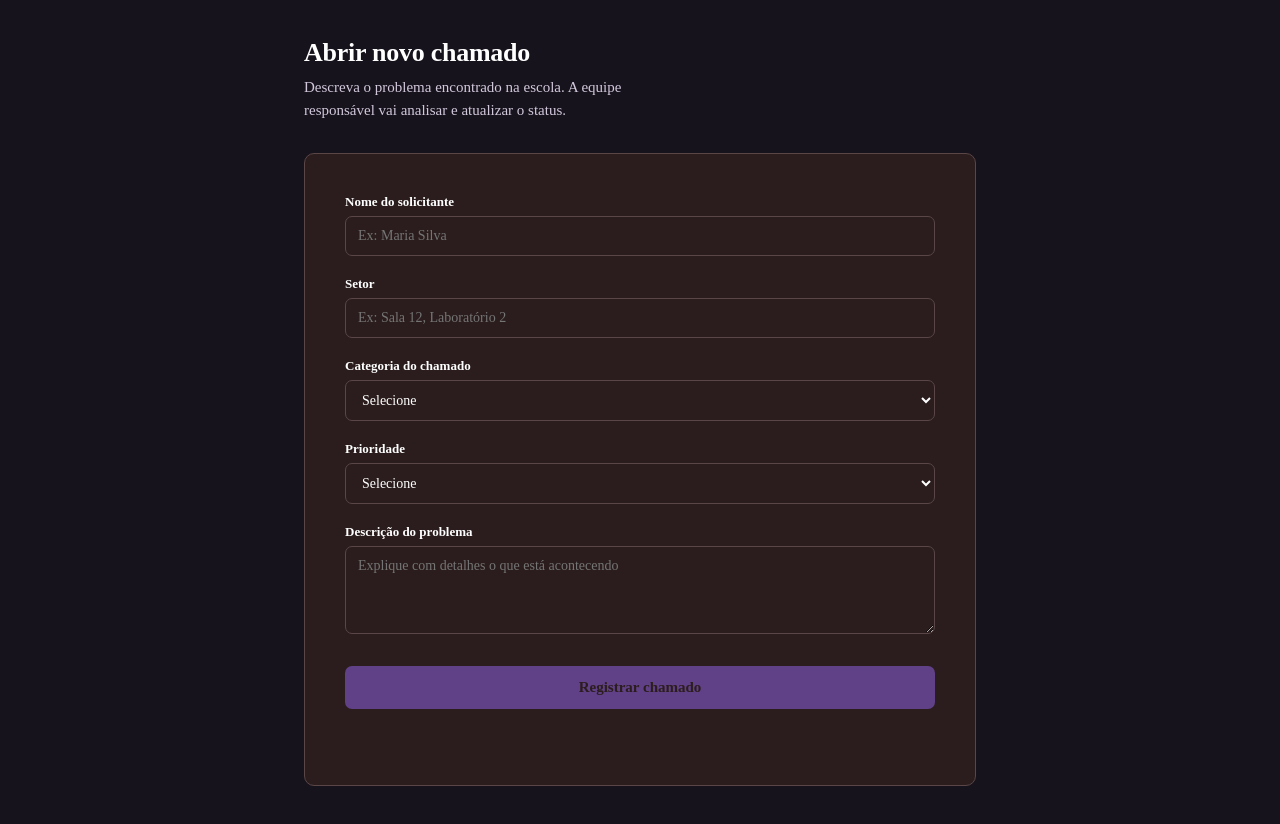
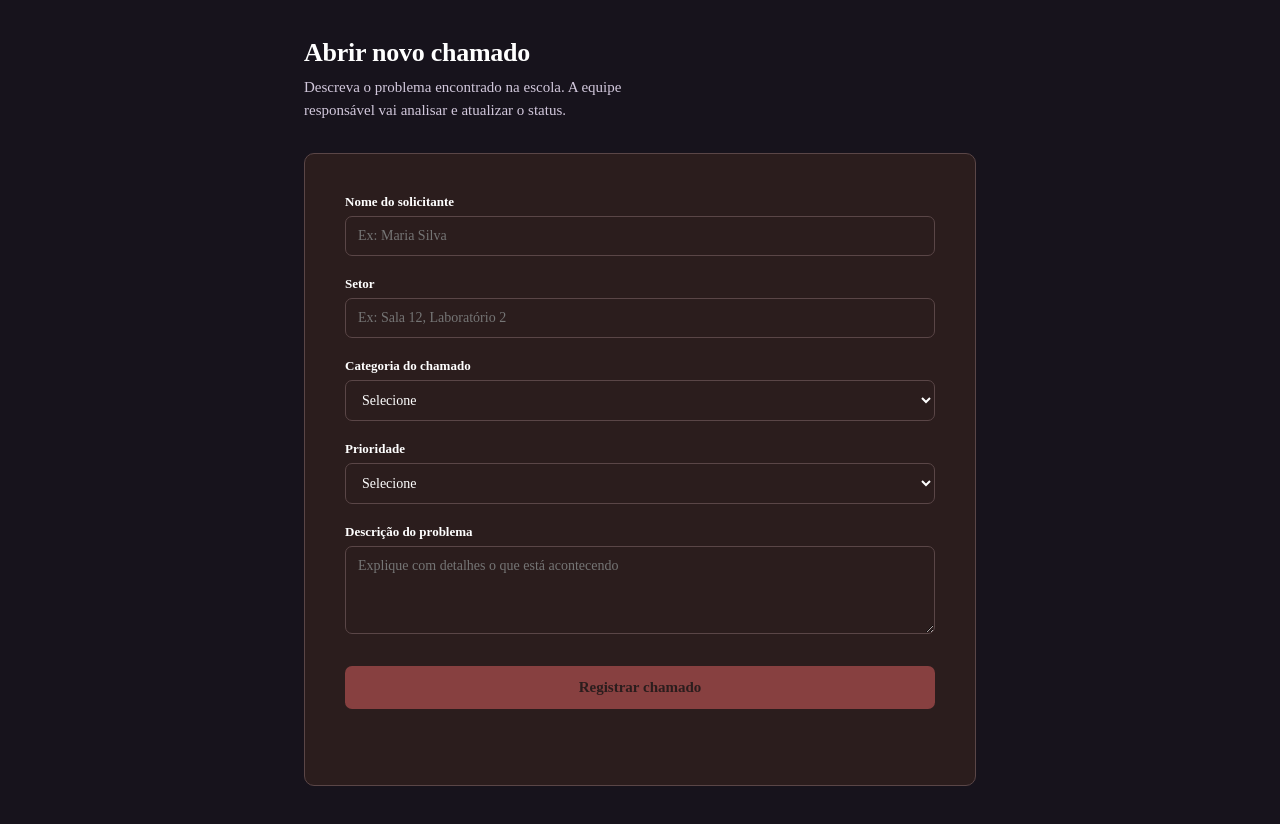
Before and after one commit to KakimotoProjetos/helpdesk, a plain HTML site: page index.html in a window 1280 px wide. In both pictures the pointer is over the button "Registrar chamado". Shown: the part 60-884 px from the top of the page. Drawn offline with Linux system fonts and the light colour scheme.

Commit message:
Change hover background color for main button

```diff
--- a/style.css
+++ b/style.css
@@ -149,7 +149,7 @@ textarea {
 }
 
 .botao-principal:hover {
-    background: #604087;
+    background: #874040;
 }
 
 .mensagem-status {
```
